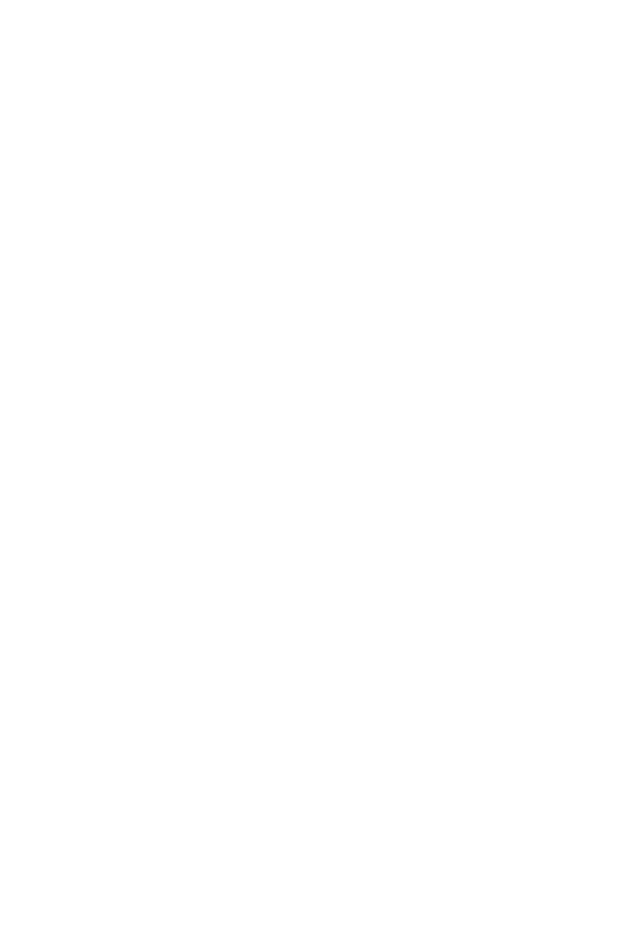
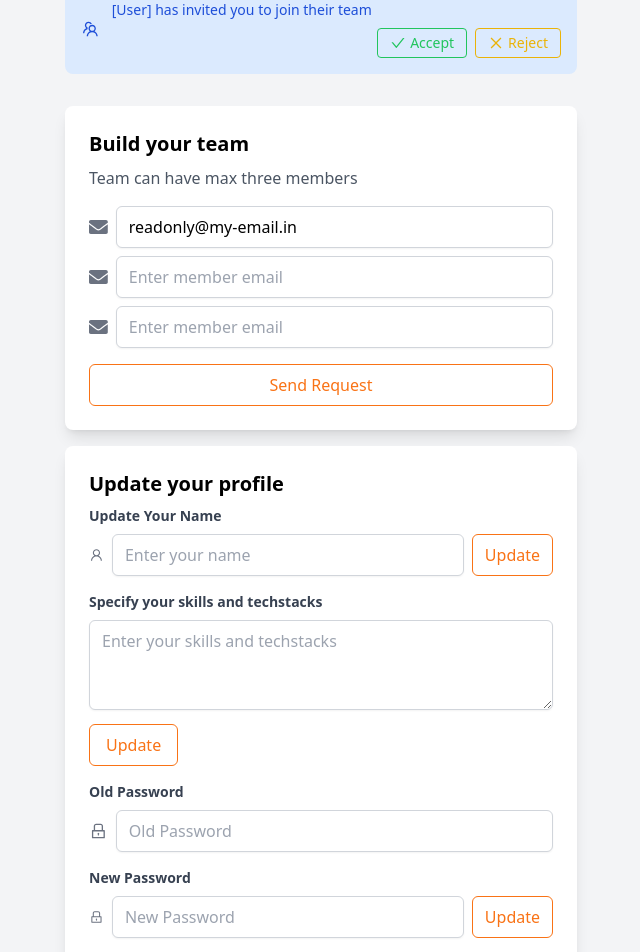
Before and after one commit to techhub-community/csoc_frontend, a React (Vite) app: page /profile in a window 1280 px wide. Before the commit this address had no page. Shown: the part 220-1172 px from the top of the page, without its empty margins (319-959 px from the left). Before the commit the page ends 800 px from the top, so only its background shows below. Built offline with nearby package versions, Linux system fonts and the light colour scheme.

Commit message:
Added profile-page ui

```diff
--- a/src/App.jsx
+++ b/src/App.jsx
@@ -2,6 +2,7 @@
 import AuthPage from "./pages/AuthPage";
 import LandingPage from "./pages/LandingPage";
 import { BrowserRouter, Routes, Route } from "react-router-dom";
+import ProfileSection from "./pages/ProfilePage";
 
 function App() {
   return (
@@ -10,6 +11,7 @@
         <Route path="/">
           <Route index element={<LandingPage />} />
           <Route path="/auth" element={<AuthPage />} />
+          <Route path="/profile" element={<ProfileSection />} />
         </Route>
       </Routes>
     </BrowserRouter>
--- a/src/pages/AuthPage.jsx
+++ b/src/pages/AuthPage.jsx
@@ -6,6 +6,7 @@
 import { Transition, TransitionChild } from '@headlessui/react';
 import NavBar from "../components/NavBar";
 import Footer from "../components/Footer";
+import { Link } from 'react-router-dom';
 
 const AuthPage = () => {
   const [loginRole, setLoginRole] = useState('mentee');
@@ -84,12 +85,14 @@
                     />
                   </div>
                 </div>
+                <Link to="/profile">
                   <button
                     type="button"
                     className="w-full py-2 px-4 border border-orange-500 text-orange-500 rounded-md hover:bg-orange-500 hover:text-white focus:outline-none"
                   >
                     Login
                   </button>
+                </Link>
                 <div className="mt-4 text-center">
                   <button
                     type="button"
--- /dev/null
+++ b/src/pages/ProfilePage.jsx
@@ -0,0 +1,135 @@
+import React from 'react';
+import { AiOutlineWarning, AiOutlineLock, AiOutlineCheck, AiOutlineClose, AiOutlineUser, AiOutlineTeam } from 'react-icons/ai';
+import NavBar from "../components/NavBar";
+import { FaEnvelope } from 'react-icons/fa';
+import Footer from "../components/Footer";
+
+const ProfileSection = () => {
+  return (
+    <>
+      <NavBar />
+      <div className="min-h-screen flex flex-col items-center justify-center bg-gray-100 p-4 py-10 space-y-4">
+        <div className="w-full max-w-lg">
+          <div className="flex items-center p-4 mb-4 text-sm text-red-700 bg-red-100 rounded-lg" role="alert">
+            <AiOutlineWarning className="w-5 h-5 mr-3" />
+            <div>
+              <span className="font-medium">Verify your account by confirming the email sent to your inbox.</span>
+              <p className="mt-1 opacity-75 italic">Check your spam folder also.</p>
+            </div>
+          </div>
+          <div className="flex items-center p-4 mb-4 text-sm text-blue-700 bg-blue-100 rounded-lg" role="alert">
+            <AiOutlineTeam className="w-5 h-5 mr-3" />
+            <div className="flex flex-col w-full">
+              <span className="font-medium">[User] has invited you to join their team</span>
+              <div className="flex justify-end space-x-2 mt-2">
+                <button className="flex items-center px-3 py-1 border border-green-500 text-green-500 rounded hover:bg-green-500 hover:text-white">
+                  <AiOutlineCheck className="w-4 h-4 mr-1" /> Accept
+                </button>
+                <button className="flex items-center px-3 py-1 border border-yellow-500 text-yellow-500 rounded hover:bg-yellow-500 hover:text-white">
+                  <AiOutlineClose className="w-4 h-4 mr-1" /> Reject
+                </button>
+              </div>
+            </div>
+          </div>
+        </div>
+
+        <div className="w-full max-w-lg space-y-4">
+          <div className="bg-white shadow-lg rounded-lg p-6">
+            <h2 className="text-xl font-bold mb-2">Build your team</h2>
+            <p className="text-gray-600 mb-4">Team can have max three members</p>
+            <div className="space-y-2">
+              <div className="flex items-center">
+                <FaEnvelope className="w-5 h-5 text-gray-500 mr-2" />
+                <input
+                  type="email"
+                  value={"readonly@my-email.in"}
+                  placeholder="Enter member email"
+                  className="w-full px-3 py-2 border border-gray-300 rounded-md shadow-sm focus:outline-none focus:ring-2 focus:ring-orange-500"
+                  readOnly
+                />
+              </div>
+              <div className="flex items-center">
+                <FaEnvelope className="w-5 h-5 text-gray-500 mr-2" />
+                <input
+                  type="email"
+                  placeholder="Enter member email"
+                  className="w-full px-3 py-2 border border-gray-300 rounded-md shadow-sm focus:outline-none focus:ring-2 focus:ring-orange-500"
+                />
+              </div>
+              <div className="flex items-center">
+                <FaEnvelope className="w-5 h-5 text-gray-500 mr-2" />
+                <input
+                  type="email"
+                  placeholder="Enter member email"
+                  className="w-full px-3 py-2 border border-gray-300 rounded-md shadow-sm focus:outline-none focus:ring-2 focus:ring-orange-500"
+                />
+              </div>
+            </div>
+            <button
+              type="button"
+              className="mt-4 w-full py-2 px-4 border border-orange-500 text-orange-500 rounded-md hover:bg-orange-500 hover:text-white focus:outline-none"
+            >
+              Send Request
+            </button>
+          </div>
+
+          <div className="bg-white shadow-lg rounded-lg p-6">
+            <h2 className="text-xl font-bold mb-2">Update your profile</h2>
+            <div className="mb-4">
+              <label className="block text-gray-700 text-sm font-bold mb-2">Update Your Name</label>
+              <div className="flex items-center">
+                <AiOutlineUser className="w-5 h-5 text-gray-500 mr-2" />
+                <input
+                  type="text"
+                  placeholder="Enter your name"
+                  className="w-full px-3 py-2 border border-gray-300 rounded-md shadow-sm focus:outline-none focus:ring-2 focus:ring-orange-500"
+                />
+                <button className="ml-2 px-3 py-2 border border-orange-500 text-orange-500 rounded-md hover:bg-orange-500 hover:text-white focus:outline-none">
+                  Update
+                </button>
+              </div>
+            </div>
+            <div className="mb-4">
+              <label className="block text-gray-700 text-sm font-bold mb-2">Specify your skills and techstacks</label>
+              <textarea
+                placeholder="Enter your skills and techstacks"
+                className="w-full px-3 py-2 border border-gray-300 rounded-md shadow-sm focus:outline-none focus:ring-2 focus:ring-orange-500 resize-y"
+                rows="3"
+              ></textarea>
+              <button className="mt-2 px-4 py-2 border border-orange-500 text-orange-500 rounded-md hover:bg-orange-500 hover:text-white focus:outline-none">
+                Update
+              </button>
+            </div>
+            <div className="mb-4">
+              <label className="block text-gray-700 text-sm font-bold mb-2">Old Password</label>
+              <div className="flex items-center">
+                <AiOutlineLock className="w-5 h-5 text-gray-500 mr-2" />
+                <input
+                  type="password"
+                  placeholder="Old Password"
+                  className="w-full px-3 py-2 border border-gray-300 rounded-md shadow-sm focus:outline-none focus:ring-2 focus:ring-orange-500"
+                />
+              </div>
+            </div>
+            <div className="mb-4">
+              <label className="block text-gray-700 text-sm font-bold mb-2">New Password</label>
+              <div className="flex items-center">
+                <AiOutlineLock className="w-5 h-5 text-gray-500 mr-2" />
+                <input
+                  type="password"
+                  placeholder="New Password"
+                  className="w-full px-3 py-2 border border-gray-300 rounded-md shadow-sm focus:outline-none focus:ring-2 focus:ring-orange-500"
+                />
+                <button className="ml-2 px-3 py-2 border border-orange-500 text-orange-500 rounded-md hover:bg-orange-500 hover:text-white focus:outline-none">
+                  Update
+                </button>
+              </div>
+            </div>
+          </div>
+        </div>
+      </div>
+    </>
+  );
+};
+
+export default ProfileSection;
```
Lines whose indentation alone changed are shown as unchanged.
